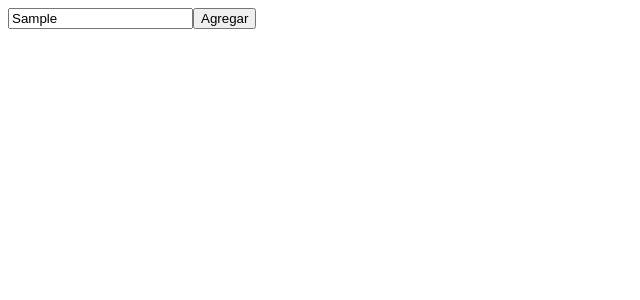
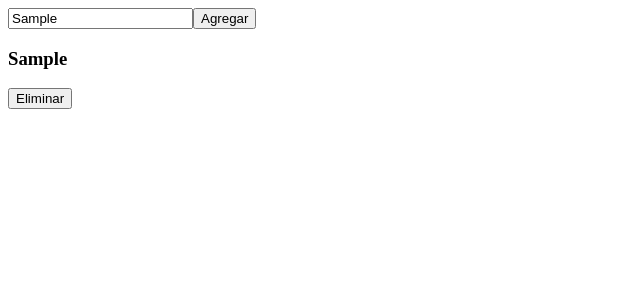
Before and after one commit to Mariacecilia1999/app, a React (Vite) app in the folder app/: page / in a window 1280 px wide. Both pictures are taken after typing "Sample" into the empty fields and a click on the button "Agregar". Shown: the top 300 px of the page, without its empty margins (0-640 px from the left). Built offline with nearby package versions, Linux system fonts and the light colour scheme.

Commit message:
Add delete button and capture the id of the task to delete

```diff
--- a/app/src/assets/components/Data.jsx
+++ b/app/src/assets/components/Data.jsx
@@ -16,12 +16,15 @@ const Data = () =>{
          id: Date.now(),
          name: input
       }])
-      console.log(tasks)
+   }
+
+   const deleteTask = (id) =>{
+      console.log(id)
    }
 
    return <>
             <AddTask capturingInput={capturingInput} addInputTask={addInputTask}/>
-            <ShowTask dataTasks={tasks}/>
+            <ShowTask dataTasks={tasks} deleteTask={deleteTask}/>
          </>
 }
 
--- a/app/src/assets/components/ShowTask.jsx
+++ b/app/src/assets/components/ShowTask.jsx
@@ -1,8 +1,14 @@
-const ShowTask = ({dataTasks}) =>{
-   return(
-      <>
+const ShowTask = ({dataTasks, deleteTask}) =>{
+   return(<>
       {dataTasks.map((task) =>{
-         console.log(task.name)
+        return<>
+               <div key={task.id}>
+                  <h3>{task.name}</h3>
+                  <button onClick={() => {deleteTask(task.id)}}>
+                     Eliminar
+                  </button>
+               </div>
+         </>
       })}
       </>
    )
```
